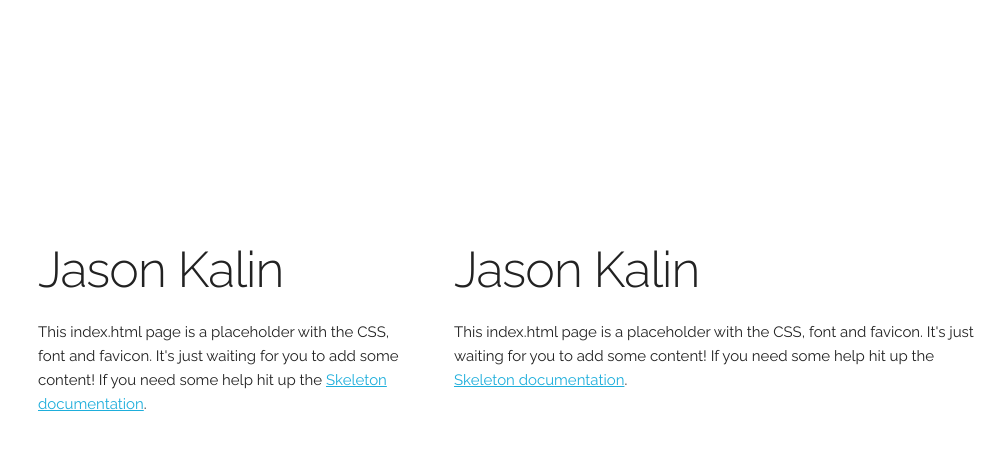
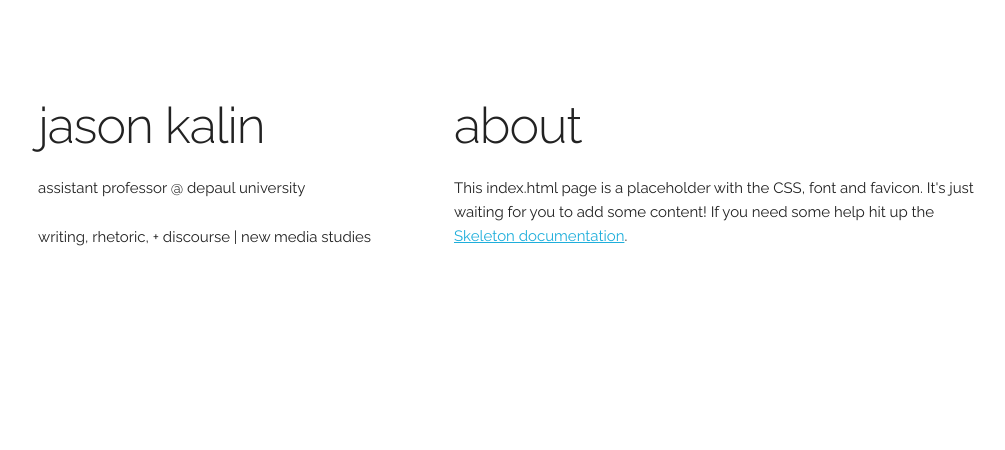
Before and after one commit to jkalin/jkalin.github.io, a plain HTML site: page index.html in a window 1280 px wide. Shown: the whole page, without its empty margins (122-1127 px from the left). Drawn offline with Linux system fonts and the light colour scheme.

Commit message:
info update

```diff
--- a/index.html
+++ b/index.html
@@ -33,12 +33,13 @@
   –––––––––––––––––––––––––––––––––––––––––––––––––– -->
   <div class="container">
     <div class="row">
-      <div class="five columns" style="margin-top: 25%">
-           <h1>Jason Kalin</h1>
-        <p>This index.html page is a placeholder with the CSS, font and favicon. It's just waiting for you to add some content! If you need some help hit up the <a href="http://www.getskeleton.com">Skeleton documentation</a>.</p>
+      <div class="five columns" style="margin-top: 10%">
+           <h1>jason kalin</h1>
+        <p>assistant professor @ depaul university</p>
+        <p>writing, rhetoric, + discourse | new media studies</p>
       </div>
-      <div class="seven columns" style="margin-top: 25%">
-        <h1>Jason Kalin</h1>
+      <div class="seven columns" style="margin-top: 10%">
+        <h1>about</h1>
         <p>This index.html page is a placeholder with the CSS, font and favicon. It's just waiting for you to add some content! If you need some help hit up the <a href="http://www.getskeleton.com">Skeleton documentation</a>.</p>
       </div>
     </div>
```
